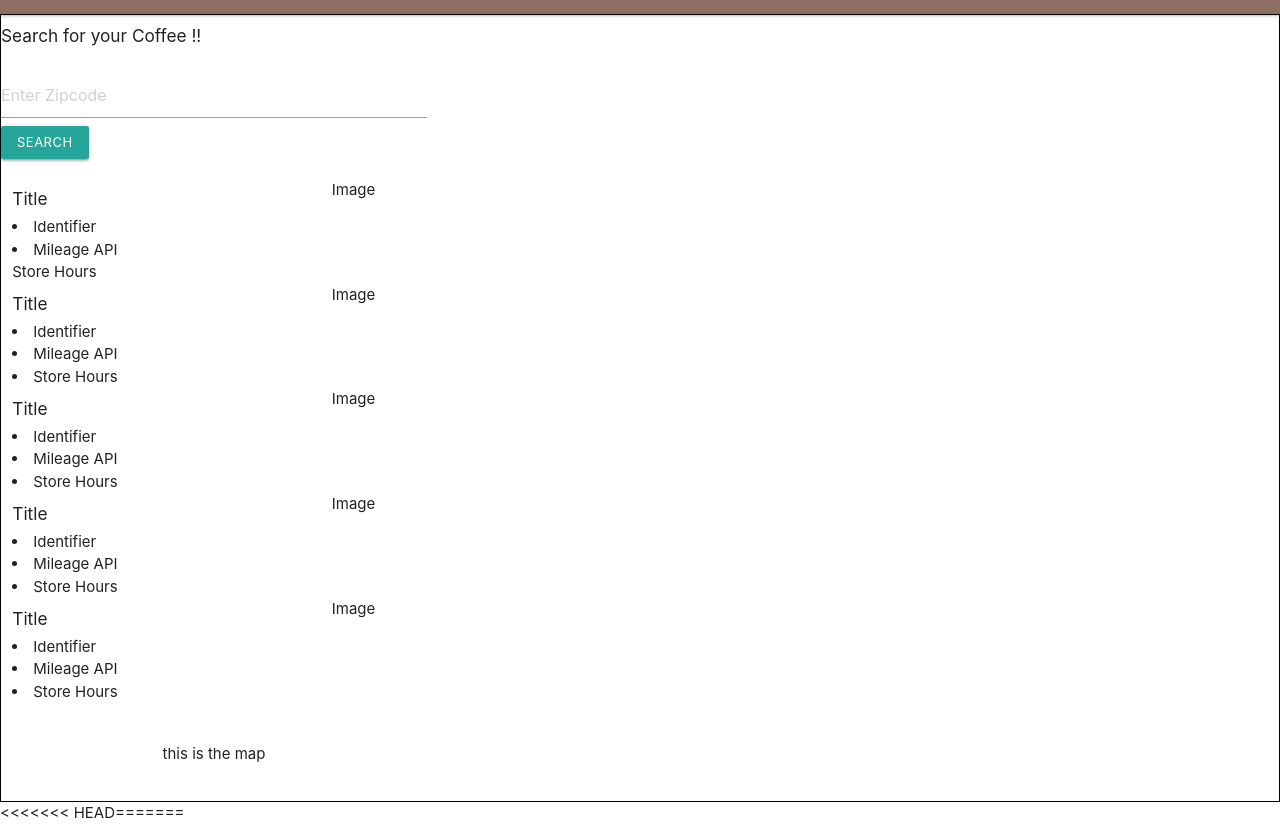
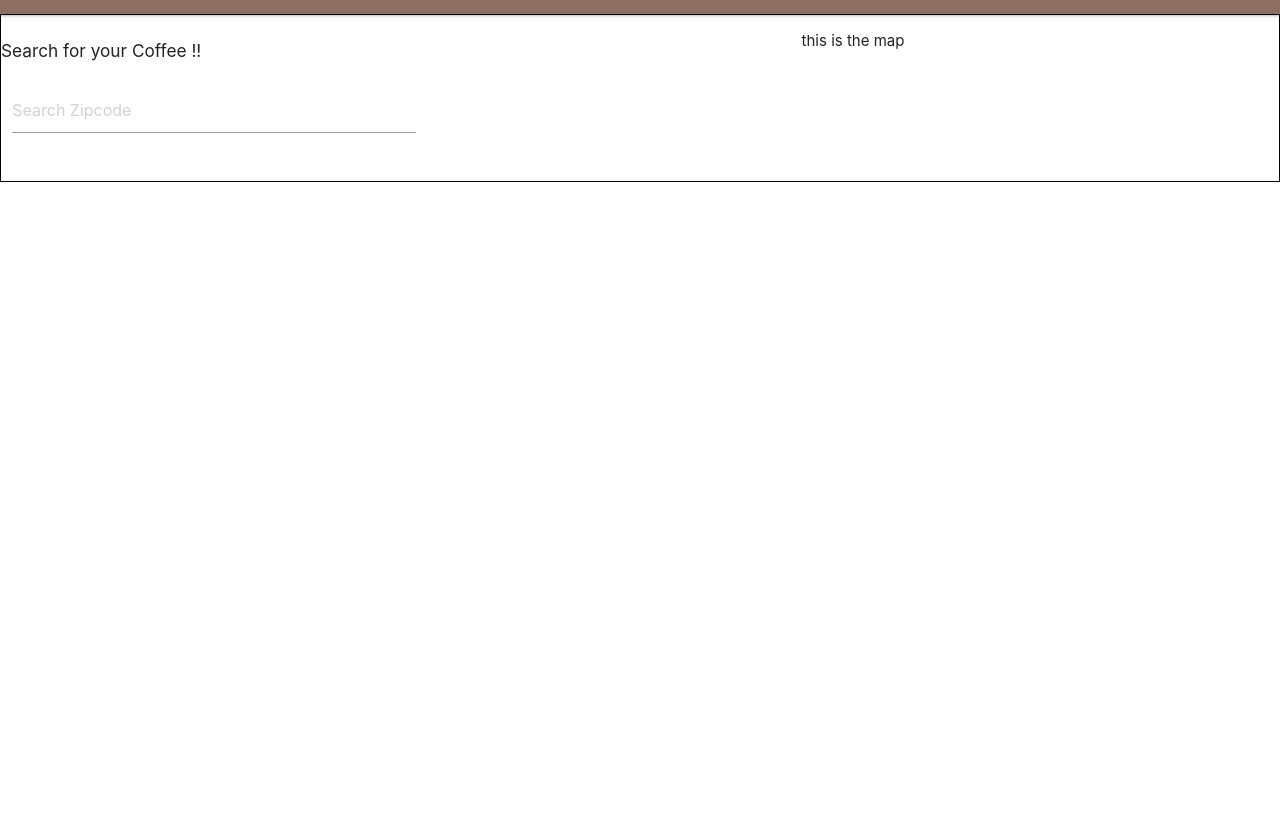
Before and after one commit to jordan-hanson/GroupProject, a plain HTML site: page index.html in a window 1280 px wide. Shown: the part 50-874 px from the top of the page. After the commit the page ends 800 px from the top, so only its background shows below. Drawn offline with nearby package versions, Linux system fonts and the light colour scheme; a web font is replaced by a local one.

Commit message:
reverted back to working app

```diff
--- a/index.html
+++ b/index.html
@@ -33,93 +33,13 @@
                     </div>
                 </div>
                 <div class="mini-container-2">
-                    <div class="row" class="form">
-                        <div>
-                            <input id="enterNameField" type="text" name="entryname" placeholder="Enter Zipcode">
-                            <button type="submit" class="waves-effect waves-light btn-small" id="searchButton"
-                                class="searchButton()">Search</button>
-                        </div>
-                    </div>
-                    <div class="row">
-                        <div class="col s9">
-                            <h6>
-                                Title
-                            </h6>
-                            <li> Identifier
-                            </li>
-                            <li>
-                                Mileage API
-                            </li>
-                            <lgiti>
-                                Store Hours
-                            </lgiti>
-                        </div>
-                        <div class="col s3">
-                            Image
-                        </div>
-                        <div class="col s9">
-                            <h6>
-                                Title
-                            </h6>
-                            <li> Identifier
-                            </li>
-                            <li>
-                                Mileage API
-                            </li>
-                            <li>
-                                Store Hours
-                            </li>
-                        </div>
-                        <div class="col s3">
-                            Image
-                        </div>
-                        <div class="col s9">
-                            <h6>
-                                Title
-                            </h6>
-                            <li> Identifier
-                            </li>
-                            <li>
-                                Mileage API
-                            </li>
-                            <li>
-                                Store Hours
-                            </li>
-                        </div>
-                        <div class="col s3">
-                            Image
-                        </div>
-                        <div class="col s9">
-                            <h6>
-                                Title
-                            </h6>
-                            <li> Identifier
-                            </li>
-                            <li>
-                                Mileage API
-                            </li>
-                            <li>
-                                Store Hours
-                            </li>
-                        </div>
-                        <div class="col s3">
-                            Image
-                        </div>
-                        <div class="col s9">
-                            <h6>
-                                Title
-                            </h6>
-                            <li> Identifier
-                            </li>
-                            <li>
-                                Mileage API
-                            </li>
-                            <li>
-                                Store Hours
-                            </li>
-                        </div>
-                        <div class="col s3">
-                            Image
+                    <li class="search" style="list-style: none;">
+                        <div class="search-wrapper">
+
+                            <input id="search" placeholder="Search Zipcode">
+                            <i class="material-icons"></i>
+                            <div class="search-results"></div>
+
                         </div>
                     </li>
                     <div class="row" id="coffee-shops-homes">
@@ -134,8 +54,10 @@
         </div>
     </div>
     </div>
-    <<<<<<< HEAD=======<div class="submit">
-        </div>
+
+
+
+    <div class="submit"></div>
 
 
 
@@ -144,7 +66,6 @@
     <!-- <script src="https://cdnjs.cloudflare.com/ajax/libs/moment.js/2.24.0/moment.min.js"></script> -->
 
     <!-- >>>>>>> 3555fe5aa32b5e4de5e6ff0d48dc400e23680fb1 -->
-        <!-- >>>>>>> f52e7c98c3b8c38a46237c73b8adb7df179e1fd4 -->
     <script src="javascript/script.js"></script>
 
 
```
Also changed, not shown: javascript/script.js (line endings or trailing spaces). Lines whose indentation alone changed are shown as unchanged.
